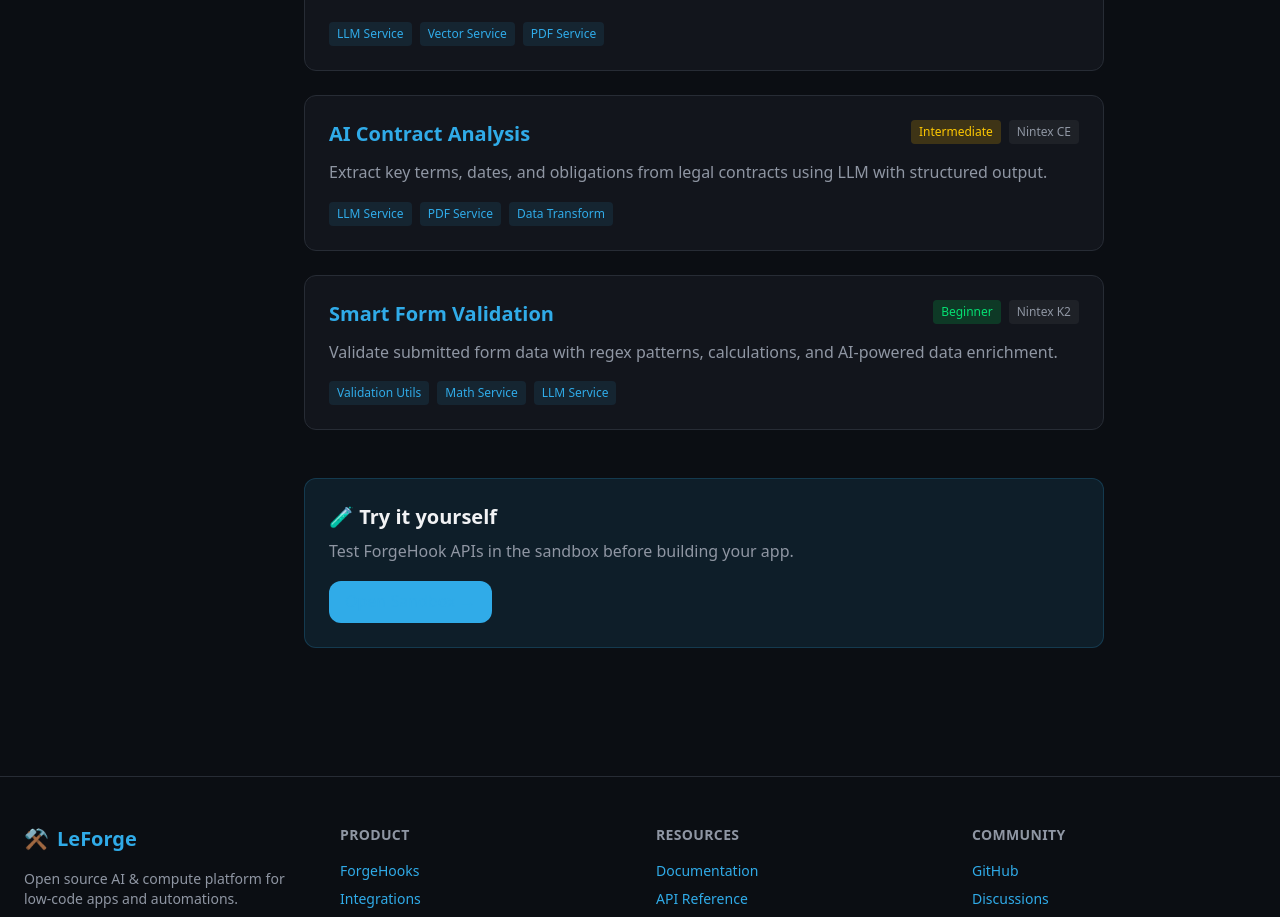
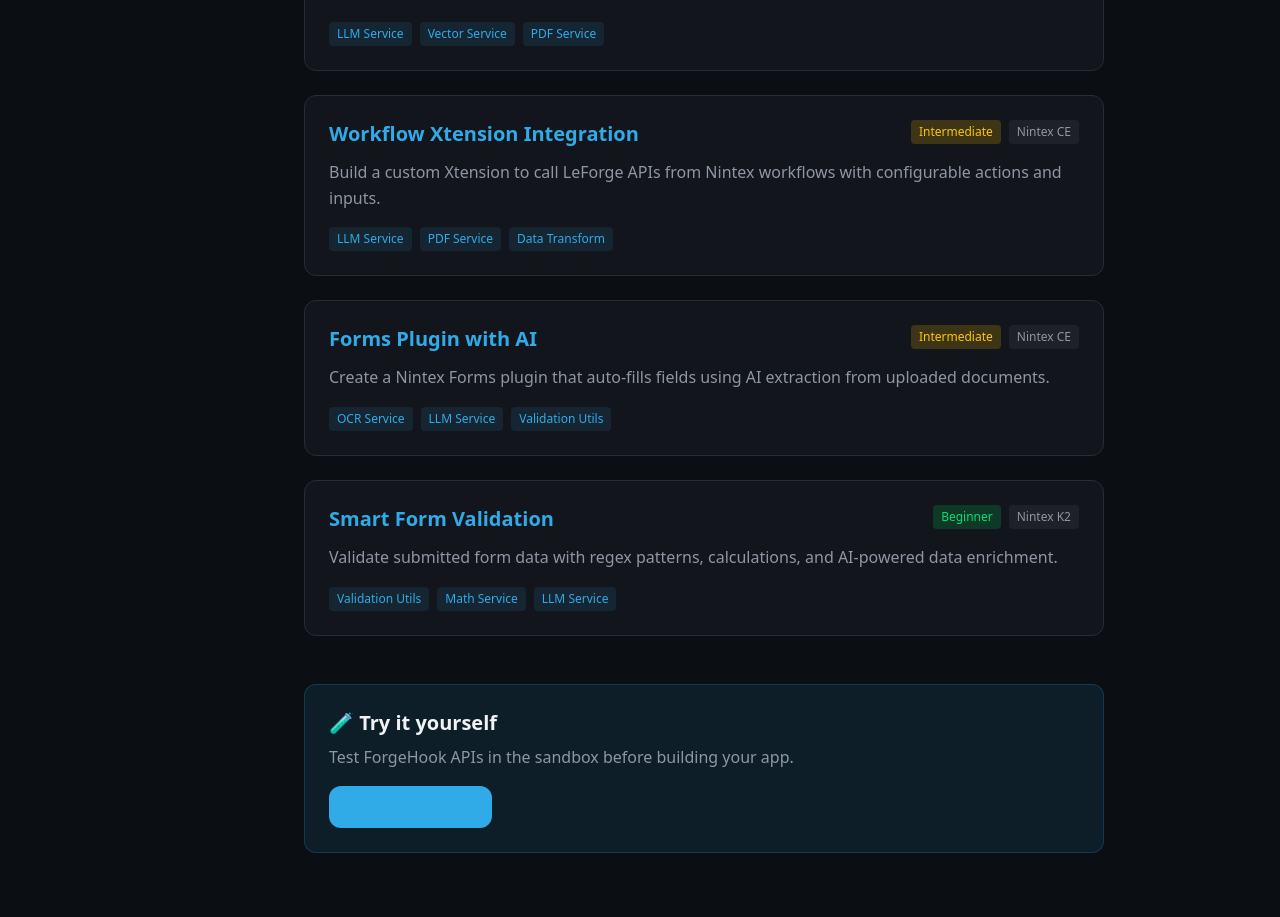
Before and after one commit to LeForgeio/website, a Next.js app: page /docs/examples in a window 1280 px wide. Shown: the part 1280-2197 px from the top of the page. Built offline with nearby package versions, Linux system fonts and the light colour scheme.

Commit message:
Add Nintex CE Xtension and Forms Plugin examples

```diff
--- a/src/app/docs/examples/page.tsx
+++ b/src/app/docs/examples/page.tsx
@@ -61,13 +61,22 @@
     href: "/docs/examples/semantic-search",
   },
   {
-    id: "contract-analysis",
-    title: "AI Contract Analysis",
-    description: "Extract key terms, dates, and obligations from legal contracts using LLM with structured output.",
+    id: "nintex-xtension",
+    title: "Workflow Xtension Integration",
+    description: "Build a custom Xtension to call LeForge APIs from Nintex workflows with configurable actions and inputs.",
     difficulty: "Intermediate",
     forgehooks: ["LLM Service", "PDF Service", "Data Transform"],
     platform: "Nintex CE",
-    href: "/docs/examples/contract-analysis",
+    href: "/docs/examples/nintex-xtension",
+  },
+  {
+    id: "nintex-forms-plugin",
+    title: "Forms Plugin with AI",
+    description: "Create a Nintex Forms plugin that auto-fills fields using AI extraction from uploaded documents.",
+    difficulty: "Intermediate",
+    forgehooks: ["OCR Service", "LLM Service", "Validation Utils"],
+    platform: "Nintex CE",
+    href: "/docs/examples/nintex-forms-plugin",
   },
   {
     id: "form-validation",
```
